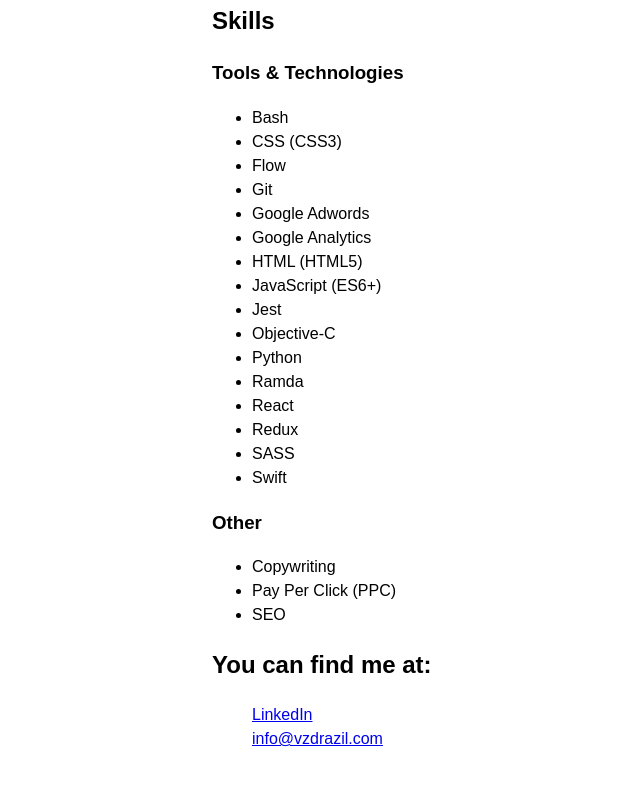
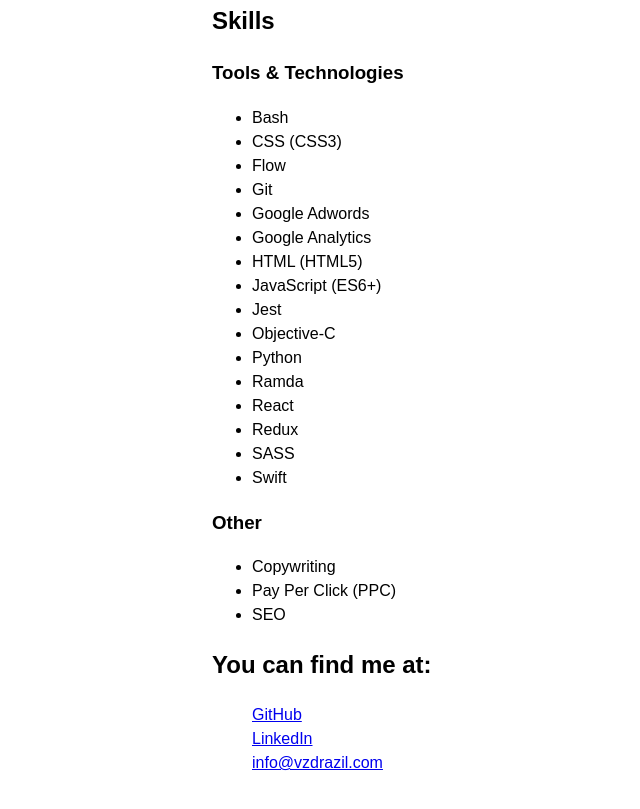
Before and after one commit to zdrazil/zdrazil.github.io, a plain HTML site: page index.html in a window 1280 px wide. Shown: the part 1310-2119 px from the top of the page, without its empty margins (108-748 px from the left). Drawn offline with Linux system fonts and the light colour scheme.

Commit message:
Add GitHub link

```diff
--- a/index.html
+++ b/index.html
@@ -144,6 +144,9 @@
 
     <ul class="u-listStyleTypeNone">
         <li>
+            <a href="https://github.com/zdrazil/">GitHub</a>
+        </li>
+        <li>
             <a href="https://linkedin.com/in/vladimirzdrazil">LinkedIn</a>
         </li>
         <li id="email-mailto">
```
